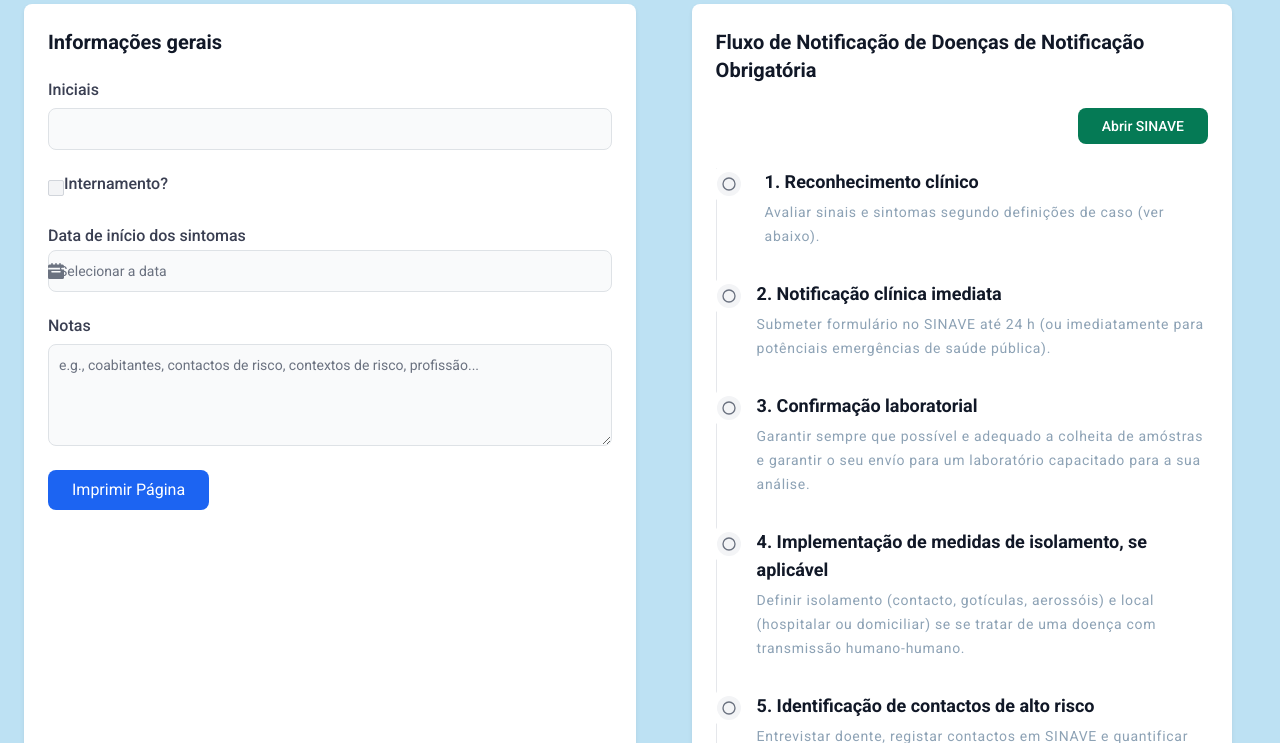
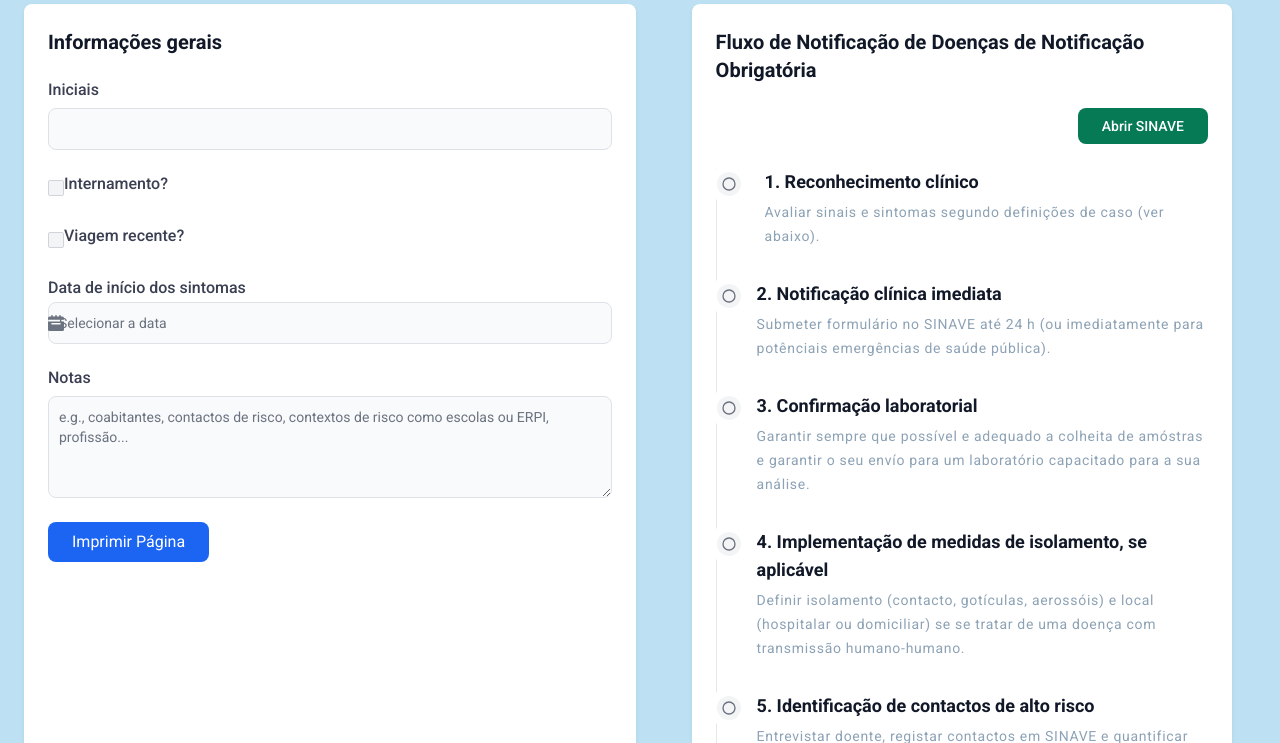
Before and after one commit to SaintRaskolnikov/DNO, a Django app: page /checklist/Botulismo in a window 1280 px wide. Shown: the part 52-795 px from the top of the page. Run offline with Django 4.2, Linux system fonts and the light colour scheme; some libraries are stand-ins or nearby versions.

Commit message:
Update checklist.html

```diff
--- a/checklist/templates/checklist.html
+++ b/checklist/templates/checklist.html
@@ -40,6 +40,36 @@
           <label for="internamento" class="ms-2 text-sm font-medium text-gray-900 dark:text-gray-300">Internamento?</label>
         </div>
 
+        <!-- Viagem -->
+        <div class="flex items-center mb-6">
+          <input id="viagem" type="checkbox"
+            class="w-4 h-4 text-blue-600 bg-gray-100 border-gray-300 rounded-sm focus:ring-blue-500 focus:ring-2 dark:bg-gray-700 dark:border-gray-600">
+          <label for="viagem" class="ms-2 text-sm font-medium text-gray-900 dark:text-gray-300">Viagem recente?</label>
+        </div>
+
+        <!-- Detalhes da viagem: visíveis apenas se viagem estiver selecionada -->
+        <div id="viagem-detalhes" class="mb-6 hidden">
+          <!-- Data de regresso -->
+          <label for="data-regresso" class="block mb-2 text-sm font-medium text-gray-900 dark:text-white">Data de regresso</label>
+          <input
+            type="date"
+            id="data-regresso"
+            name="data-regresso"
+            class="bg-gray-50 border border-gray-300 text-gray-900 text-sm rounded-lg focus:ring-blue-500 focus:border-blue-500 block w-full p-2.5 dark:bg-gray-700 dark:border-gray-600 dark:placeholder-gray-400 dark:text-white mb-4"
+          />
+
+          <!-- Origem da viagem -->
+          <label for="origem-viagem" class="block mb-2 text-sm font-medium text-gray-900 dark:text-white">Origem da viagem</label>
+          <input
+            type="text"
+            id="origem-viagem"
+            name="origem-viagem"
+            placeholder="País, cidade, etc."
+            class="bg-gray-50 border border-gray-300 text-gray-900 text-sm rounded-lg focus:ring-blue-500 focus:border-blue-500 block w-full p-2.5 dark:bg-gray-700 dark:border-gray-600 dark:placeholder-gray-400 dark:text-white"
+          />
+        </div>
+
+
         <!-- Data de início dos sintomas -->
         <div class="mb-6">
           <label for="default-datepicker" class="block text-sm font-medium text-gray-900 dark:text-gray-300 mb-1">Data de início dos sintomas</label>
@@ -60,7 +90,7 @@
           <label for="message" class="block mb-2 text-sm font-medium text-gray-900 dark:text-white">Notas</label>
           <textarea id="message" rows="4"
             class="block w-full p-2.5 text-sm text-gray-900 bg-gray-50 rounded-lg border border-gray-300 focus:ring-blue-500 focus:border-blue-500 dark:bg-gray-700 dark:border-gray-600 dark:placeholder-gray-400 dark:text-white"
-            placeholder="e.g., coabitantes, contactos de risco, contextos de risco, profissão..."></textarea>
+            placeholder="e.g., coabitantes, contactos de risco, contextos de risco como escolas ou ERPI, profissão..."></textarea>
         </div>
 
         <button onclick="window.print()"
@@ -498,6 +528,18 @@ function validarAccordion(slug) {
       }
     });
   });
+
+  const viagemCheckbox = document.getElementById("viagem");
+  const viagemDetalhes = document.getElementById("viagem-detalhes");
+
+  viagemCheckbox.addEventListener("change", () => {
+    if (viagemCheckbox.checked) {
+      viagemDetalhes.classList.remove("hidden");
+    } else {
+      viagemDetalhes.classList.add("hidden");
+    }
+  });
+
 </script>
 
 
```
